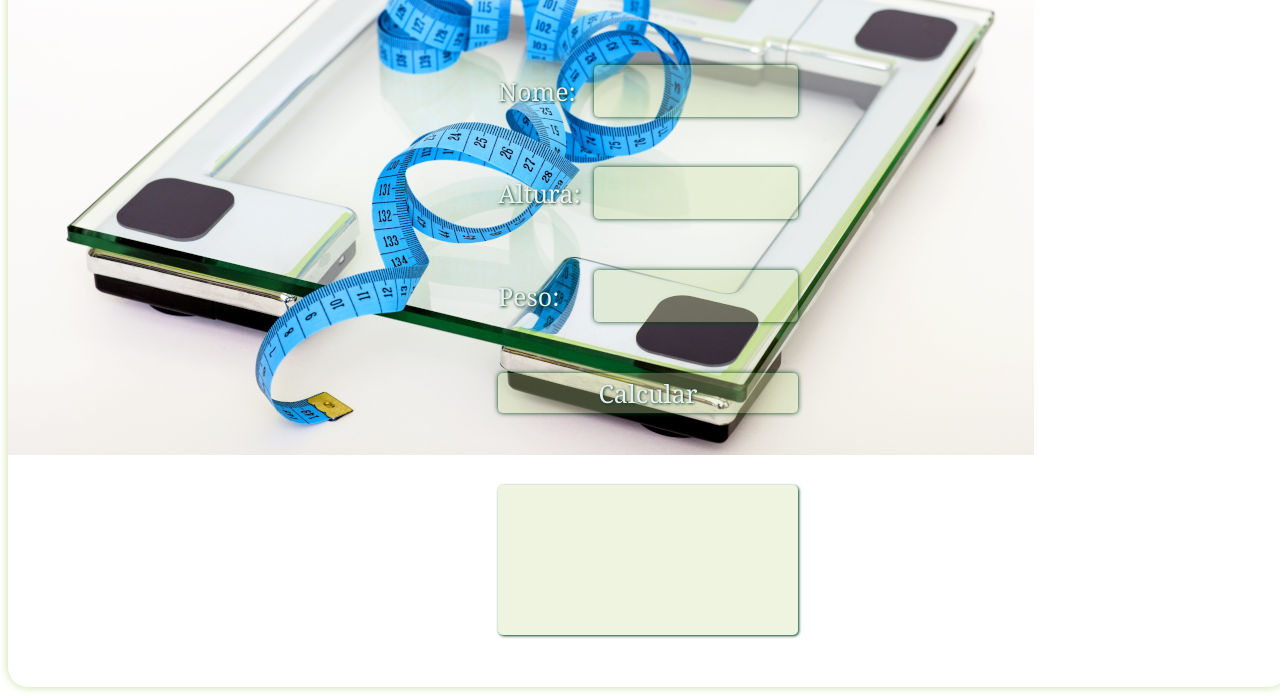
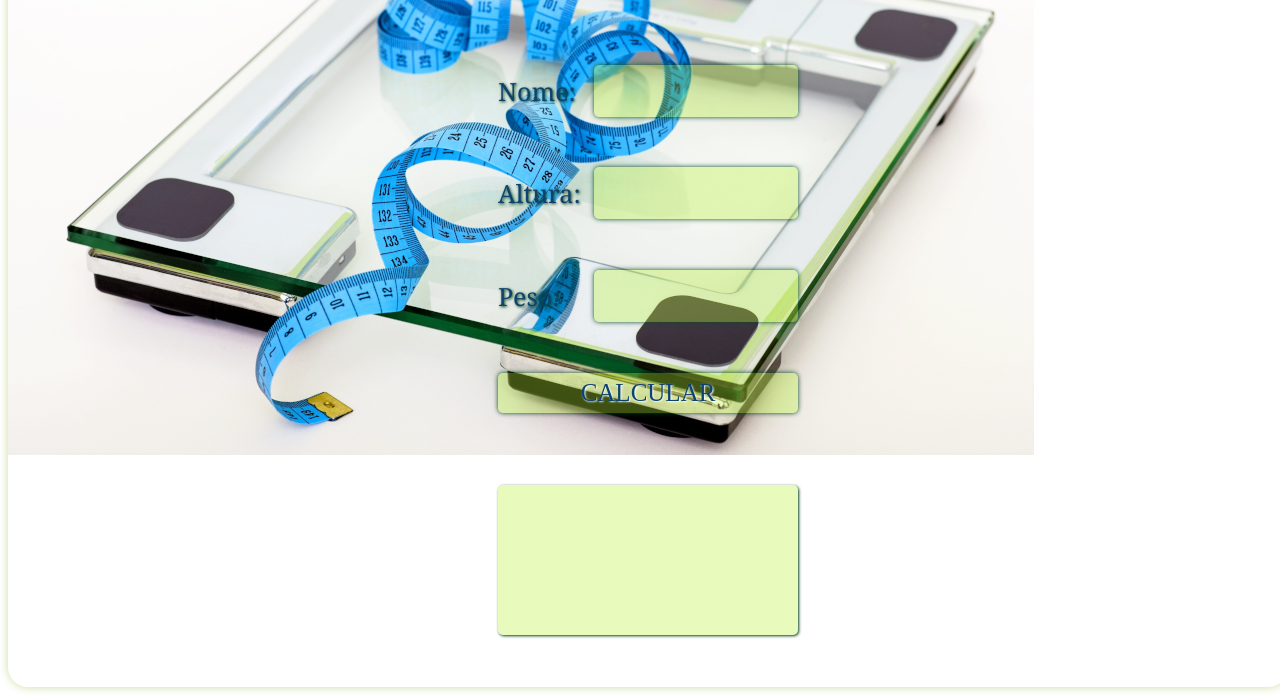
Before and after one commit to FabioSilva76/CalculadoraIMC, a plain HTML site: page index.html in a window 1280 px wide. Shown: the part 121-816 px from the top of the page. Drawn offline with Linux system fonts and the light colour scheme.

Commit message:
Calculadora imc
Projeto calculadora de IMC

```diff
--- a/index.html
+++ b/index.html
@@ -1,26 +1,29 @@
 <!DOCTYPE html>
 <html lang="pt-br">
+
 <head>
   <meta charset="UTF-8">
   <meta name="viewport" content="width=device-width, initial-scale=1.0">
-    <title>IMC</title>
+  <title>Calculadora de IMC</title>
   <link rel="stylesheet" href="style.css">
 </head>
+
 <body>
+
   <main>
     <div class="container">
-        <div class="title"> Calculadora - IMC  </div>
+      <div class="title"> Calculadora - IMC </div>
 
       <div class="input">
-            <label>Nome:</label>
+        <label for="nome">Nome:</label>
         <input type="text" id='nome'>
       </div>
       <div class="input">
-            <label>Altura:</label>
+        <label for="altura">Altura:</label>
         <input type="number" id='altura'>
       </div>
       <div class="input">
-            <label>Peso:</label>
+        <label for="peso">Peso:</label>
         <input type="number" id='peso'>
       </div>
       <button id='calcular'>Calcular</button>
@@ -30,4 +33,5 @@
   </main>
   <script src="./imc.js"></script>
 </body>
+
 </html>
--- a/style.css
+++ b/style.css
@@ -48,33 +48,34 @@ main{
   outline: 0;
   font-size: 25px;
   text-align: center;
-  background-color: #cbdda055;
+  background-color: #bbf43655;
   border: none;
-  box-shadow: 0px 0px 5px #04431b;
+  box-shadow: 0px 0px 5px #064e20;
   font-family: Georgia, Times, 'Times New Roman', serif;
-  text-shadow:1px 1px 3px #04431b ;
-  color: #ebeff4;
+  text-shadow:1px 1px 3px gray ;
+  color: rgb(13, 67, 110);
 }
 
 .input label {
   font-size: 25px;
   text-shadow:1px 1px 3px #04431b ;
-  color: #ebeff4;
+  color: rgb(13, 67, 110);
   font-family: Georgia, Times, 'Times New Roman', serif;
 }
 button{
   width: 300px;
   height: 40px;
   font-size: 25px;
-  background: #cbdda06e;
-  color: #ebeff4;
+  background: #bbf43655;
+  color: rgb(13, 67, 110);
   outline: none;
   border-radius: 5px;
   cursor: pointer;
-  background-color: #cbdda055;
+  background-color: #bbf43655;
   box-shadow: 0px 0px 5px #04431b;
-  text-shadow:1px 1px 3px #04431b ;
-  font-family: Georgia, Times, 'Times New Roman', serif;
+  text-shadow:1px 1px 2px white ;
+  text-transform: uppercase;
+  font-family: 'Times New Roman', Times, serif;
   border: none;
 }
 
@@ -88,9 +89,9 @@ button{
   font-family: Georgia, Times, 'Times New Roman', serif;
   font-size: 25px;
   box-shadow: 1px 1px 3px #04431b;
-  color:#ebeff4;
-  text-shadow:1px 1px 3px #04431b;
+  color:rgb(13, 67, 110);
+  text-shadow:1px 1px 2px white;
   box-sizing: border-box;
   user-select: none;
-  background-color: #cbdda055;
+  background-color: #bbf43655;
 }
```
Lines whose indentation alone changed are shown as unchanged.
